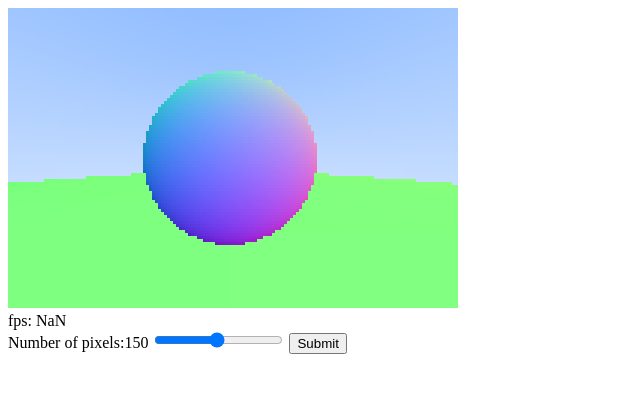
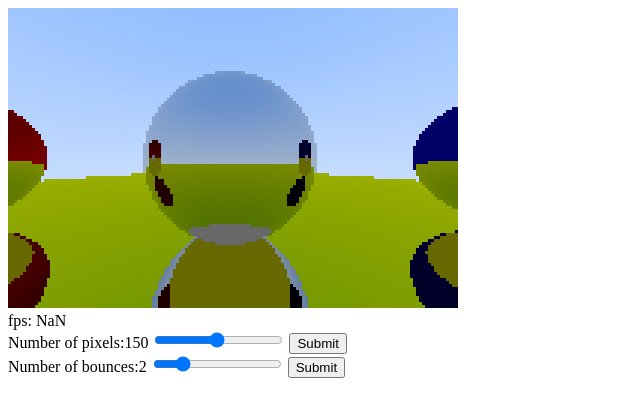
Before and after one commit to sbobyn/software-raytracing.ts, a website with bundled scripts: page src/index.html in a window 1280 px wide. Shown: the whole page, without its empty margins (0-640 px from the left). Built offline with nearby package versions, Linux system fonts and the light colour scheme; animation ran at ten frames a second.

Commit message:
added reflection, material abstraction + metal mat, added number of bounces slider

```diff
--- a/src/camera.ts
+++ b/src/camera.ts
@@ -36,12 +36,16 @@ export class Camera {
     this.moveSpeed = 2;
   }
 
-  public rayColor(ray: Ray, scene: Hittable): Color3 {
+  public rayColor(ray: Ray, scene: Hittable, depth: number): Color3 {
+    if (depth < 0) return Color3.BLACK;
+
     var rec = new HitRecord();
-    if (scene.hit(ray, 0, Infinity, rec)) {
-      return new Color3(rec.normal!.x, rec.normal!.y, rec.normal!.z)
-        .add(Color3.WHITE)
-        .scale(0.5);
+    if (scene.hit(ray, 0.001, Infinity, rec)) {
+      var scattered = new Ray(rec.p!, new Vec3(0, 0, 0)); // placeholder dir
+      var attenuation = Color3.BLACK; // placeholder
+      if (rec.material!.scatter(ray, rec, attenuation, scattered))
+        return attenuation.mul(this.rayColor(scattered, scene, depth - 1));
+      return Color3.BLACK;
     }
 
     var unitDir = ray.dir.normalized();
--- a/src/color.ts
+++ b/src/color.ts
@@ -1,5 +1,15 @@
 export class Color3 {
   constructor(public r: number, public g: number, public b: number) {}
+
+  public copy(other: Color3) {
+    this.r = other.r;
+    this.g = other.g;
+    this.b = other.b;
+  }
+
+  public mul(other: Color3): Color3 {
+    return new Color3(this.r * other.r, this.g * other.g, this.b * other.b);
+  }
 
   public add(other: Color3) {
     return new Color3(this.r + other.r, this.g + other.g, this.b + other.b);
@@ -9,6 +19,7 @@ export class Color3 {
     return new Color3(t * this.r, t * this.g, t * this.b);
   }
 
+  public static readonly BLACK = new Color3(0, 0, 0);
   public static readonly WHITE = new Color3(1, 1, 1);
   public static readonly SKY_BLUE = new Color3(0.5, 0.7, 1);
   public static readonly RED = new Color3(1, 0, 0);
--- a/src/device.ts
+++ b/src/device.ts
@@ -4,6 +4,7 @@ import { Vec3, Point3 } from "./vector.js";
 import { Camera } from "./camera.js";
 import { HittableList } from "./hittable.js";
 import { Sphere } from "./sphere.js";
+import { Metal } from "./material.js";
 
 export class Device {
   // the back buffer size is equal to the number of pixels
@@ -18,6 +19,7 @@ export class Device {
   private viewportWidth: number;
   public camera: Camera; // TODO make private
   private scene: HittableList;
+  private maxDepth: number;
 
   constructor(canvas: HTMLCanvasElement) {
     this.canvas = canvas;
@@ -32,8 +34,20 @@ export class Device {
     this.camera.lookAt(new Point3(0, 0, -1));
 
     this.scene = new HittableList();
-    this.scene.add(new Sphere(new Point3(0, 0, -1), 0.5));
-    this.scene.add(new Sphere(new Point3(0, -100.5, -1), 100));
+    var groundMat = new Metal(new Color3(0.8, 0.8, 0));
+    var leftMat = new Metal(new Color3(0.6, 0.0, 0));
+    var rightMat = new Metal(new Color3(0.0, 0.0, 0.4));
+    var centerMat = new Metal(new Color3(0.8, 0.8, 0.8));
+    this.scene.add(new Sphere(new Point3(0, 0, -1), 0.5, centerMat));
+    this.scene.add(new Sphere(new Point3(2, 0, -1), 0.5, rightMat));
+    this.scene.add(new Sphere(new Point3(-2, 0, -1), 0.5, leftMat));
+    this.scene.add(new Sphere(new Point3(0, -100.5, -1), 100, groundMat));
+
+    this.maxDepth = 2;
+  }
+
+  public changeMaxDepth(newDepth: number) {
+    this.maxDepth = newDepth;
   }
 
   public changeHeight(newHeight: number) {
@@ -98,7 +112,7 @@ export class Device {
       for (var i = 0; i < this.width; i++) {
         pixel_ij.plusEquals(pixeldeltaU);
         ray.dir = pixel_ij.subtract(this.camera.lookfrom);
-        pixelColor = this.camera.rayColor(ray, this.scene);
+        pixelColor = this.camera.rayColor(ray, this.scene, this.maxDepth);
         this.writePixel(i, j, pixelColor);
       }
     }
--- a/src/hittable.ts
+++ b/src/hittable.ts
@@ -1,12 +1,14 @@
 import { Vec3, Point3 } from "./vector";
 import { Ray } from "./ray";
+import { Material } from "./material";
 
 export class HitRecord {
   constructor(
     public p?: Point3,
     public normal?: Vec3, // always points againt hit ray
     public t?: number,
-    public frontface?: boolean
+    public frontface?: boolean,
+    public material?: Material
   ) {}
 
   public setFaceNormal(ray: Ray, outwardNormal: Vec3) {
@@ -21,6 +23,7 @@ export class HitRecord {
     this.normal = other.normal;
     this.t = other.t;
     this.frontface = other.frontface;
+    this.material = other.material;
   }
 }
 
--- a/src/index.html
+++ b/src/index.html
@@ -21,7 +21,7 @@
     <br />
     fps: <span id="averageFPS"></span>
     <form id="heightForm" action="/submit-form" method="post">
-      <label for="heightInput">Number of pixels:<span id="sliderValue">150</span></label></label>
+      <label for="heightInput">Number of pixels:<span id="heightSliderValue">150</span></label></label>
       <input
         type="range"
         id="heightInput"
@@ -30,7 +30,21 @@
         max="300"
         step="10"
         value="150"
-        oninput="document.getElementById('sliderValue').textContent = value"
+        oninput="document.getElementById('heightSliderValue').textContent = value"
+      />
+      <button type="submit">Submit</button>
+    </form>
+    <form id="bounceDepthForm" action="/submit-form" method="post">
+      <label for="bounceDepthInput">Number of bounces:<span id="bounceDepthSliderValue">2</span></label></label>
+      <input
+        type="range"
+        id="bounceDepthInput"
+        name="bounceDepthInput"
+        min="0"
+        max="10"
+        step="1"
+        value="2"
+        oninput="document.getElementById('bounceDepthSliderValue').textContent = value"
       />
       <button type="submit">Submit</button>
     </form>
--- a/src/main.ts
+++ b/src/main.ts
@@ -8,6 +8,7 @@ var canvasScaledWidth: number;
 var canvasScaledHeight: number;
 
 var heightForm: HTMLFormElement;
+var bounceDepthForm: HTMLFormElement;
 
 var device: Device;
 
@@ -46,6 +47,9 @@ function init() {
   heightForm = <HTMLFormElement>document.getElementById("heightForm");
   heightForm.addEventListener("submit", changeCanvasHeight);
 
+  bounceDepthForm = <HTMLFormElement>document.getElementById("bounceDepthForm");
+  bounceDepthForm.addEventListener("submit", changeBounceDepth);
+
   requestAnimationFrame(drawingLoop);
 }
 
@@ -57,6 +61,15 @@ function changeCanvasHeight(event: Event) {
   console.log("Height submitted:", heightValue);
 
   device.changeHeight(heightValue);
+}
+
+function changeBounceDepth(event: Event) {
+  event.preventDefault();
+  var input = <HTMLInputElement>document.getElementById("bounceDepthInput");
+  var bounceDepthValue: number = parseInt(input.value);
+  console.log("Bounce depth submitted:", bounceDepthValue);
+
+  device.changeMaxDepth(bounceDepthValue);
 }
 
 function handleKeyDown(event: KeyboardEvent) {
--- /dev/null
+++ b/src/material.ts
@@ -0,0 +1,28 @@
+import { Color3 } from "./color";
+import { HitRecord } from "./hittable";
+import { Ray } from "./ray";
+
+export interface Material {
+  scatter(
+    inRay: Ray,
+    rec: HitRecord,
+    attenuation: Color3,
+    scatttered: Ray
+  ): boolean;
+}
+
+export class Metal implements Material {
+  constructor(private albedo: Color3) {}
+  scatter(
+    inRay: Ray,
+    rec: HitRecord,
+    attenuation: Color3,
+    scattered: Ray
+  ): boolean {
+    var reflected = inRay.dir.normalized().reflect(rec.normal!);
+    scattered.orig = rec.p!;
+    scattered.dir = reflected;
+    attenuation.copy(this.albedo);
+    return true;
+  }
+}
--- a/src/sphere.ts
+++ b/src/sphere.ts
@@ -1,9 +1,14 @@
 import { HitRecord, Hittable } from "./hittable";
+import { Material } from "./material";
 import { Ray } from "./ray";
 import { Point3, Vec3 } from "./vector";
 
 export class Sphere implements Hittable {
-  constructor(public position: Point3, public radius: number) {}
+  constructor(
+    public position: Point3,
+    public radius: number,
+    public material: Material
+  ) {}
 
   public hit(ray: Ray, tmin: number, tmax: number, rec: HitRecord): boolean {
     var oc: Vec3 = ray.orig.subtract(this.position);
@@ -27,6 +32,7 @@ export class Sphere implements Hittable {
     rec.p = ray.at(root);
     var outwardNormal = rec.p.subtract(this.position).scale(1 / this.radius);
     rec.setFaceNormal(ray, outwardNormal);
+    rec.material = this.material;
 
     return true;
   }
--- a/src/vector.ts
+++ b/src/vector.ts
@@ -26,6 +26,10 @@ export class Vec3 {
 
   public negated(): Vec3 {
     return new Vec3(-this.x, -this.y, -this.z);
+  }
+
+  public reflect(N: Vec3): Vec3 {
+    return this.subtract(N.scale(2 * this.dot(N)));
   }
 
   public add(other: Vec3): Vec3 {
```
Also changed, not shown: README.md.
